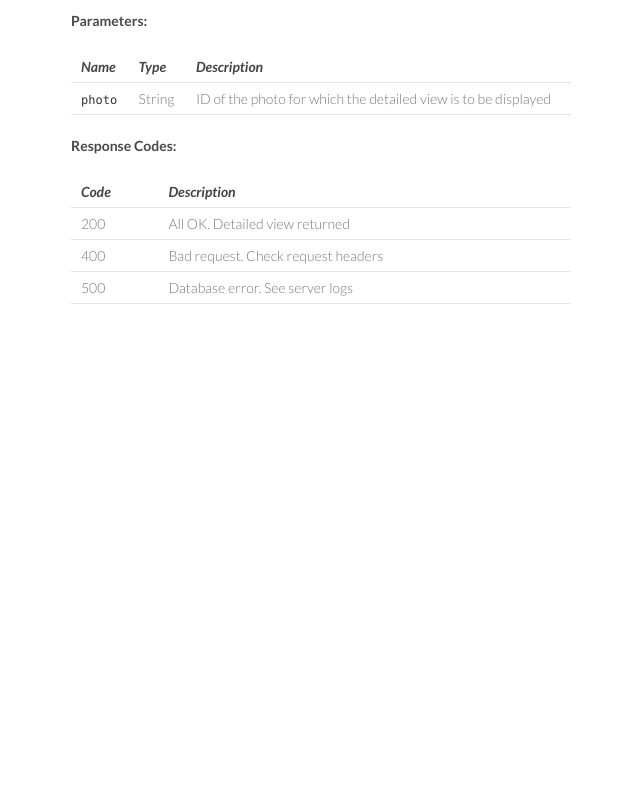
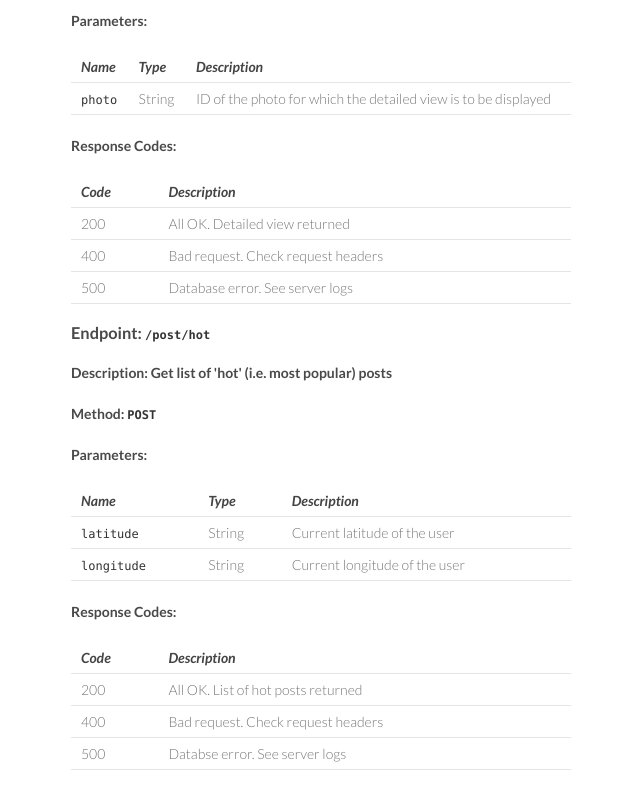
Before and after one commit to rukmal/Lifestream-API, a plain HTML site: page index.html in a window 1280 px wide. Shown: the part 3134-3934 px from the top of the page, without its empty margins (499-1139 px from the left). Before the commit the page ends 3508 px from the top, so only its background shows below. Drawn offline with Linux system fonts and the light colour scheme.

Commit message:
Create gh-pages branch via GitHub

```diff
--- a/index.html
+++ b/index.html
@@ -464,6 +464,68 @@
 </tr>
 </tbody>
 </table>
+
+<h3>
+<a name="endpoint-posthot" class="anchor" href="#endpoint-posthot"><span class="octicon octicon-link"></span></a>Endpoint: <code>/post/hot</code>
+</h3>
+
+<h4>
+<a name="description-get-list-of-hot-ie-most-popular-posts" class="anchor" href="#description-get-list-of-hot-ie-most-popular-posts"><span class="octicon octicon-link"></span></a>Description: Get list of 'hot' (i.e. most popular) posts</h4>
+
+<h4>
+<a name="method-post-6" class="anchor" href="#method-post-6"><span class="octicon octicon-link"></span></a>Method: <code>POST</code>
+</h4>
+
+<h4>
+<a name="parameters-6" class="anchor" href="#parameters-6"><span class="octicon octicon-link"></span></a>Parameters:</h4>
+
+<table>
+<thead>
+<tr>
+<th align="center"><em>Name</em></th>
+<th align="center"><em>Type</em></th>
+<th align="left"><em>Description</em></th>
+</tr>
+</thead>
+<tbody>
+<tr>
+<td align="center"><code>latitude</code></td>
+<td align="center">String</td>
+<td align="left">Current latitude of the user</td>
+</tr>
+<tr>
+<td align="center"><code>longitude</code></td>
+<td align="center">String</td>
+<td align="left">Current longitude of the user</td>
+</tr>
+</tbody>
+</table>
+
+<h4>
+<a name="response-codes-6" class="anchor" href="#response-codes-6"><span class="octicon octicon-link"></span></a>Response Codes:</h4>
+
+<table>
+<thead>
+<tr>
+<th align="center"><em>Code</em></th>
+<th align="left"><em>Description</em></th>
+</tr>
+</thead>
+<tbody>
+<tr>
+<td align="center">200</td>
+<td align="left">All OK. List of hot posts returned</td>
+</tr>
+<tr>
+<td align="center">400</td>
+<td align="left">Bad request. Check request headers</td>
+</tr>
+<tr>
+<td align="center">500</td>
+<td align="left">Databse error. See server logs</td>
+</tr>
+</tbody>
+</table>
       </section>
       <footer>
         <p>This project is maintained by <a href="https://github.com/rukmal">rukmal</a></p>
```
Also changed, not shown: params.json (+1 -1 lines).
